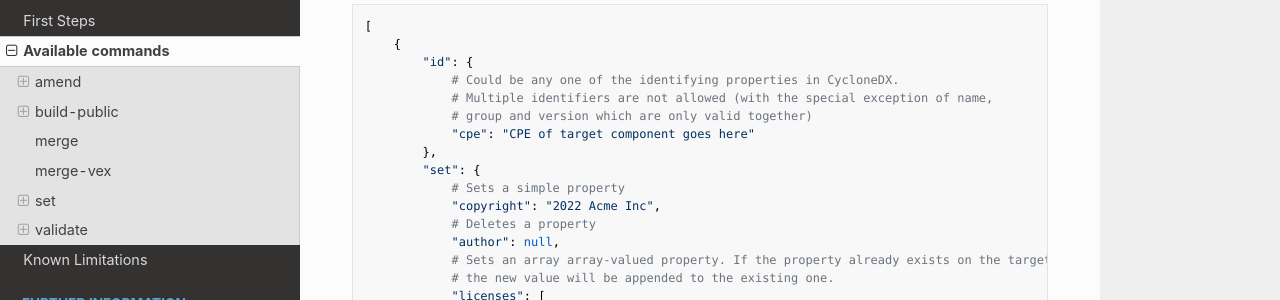
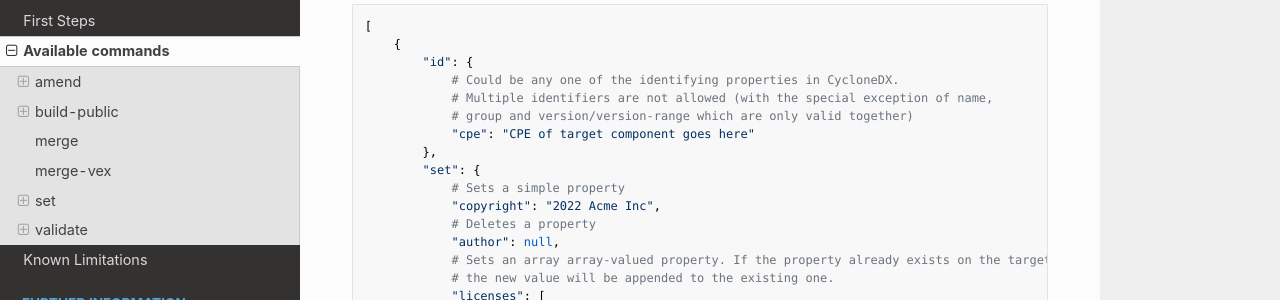
Before and after one commit to Festo-se/cyclonedx-editor-validator, an MkDocs documentation site: the page built from docs/available_commands.md, in a window 1280 px wide and 900 px high, scrolled down 8662 px. Shown: the part 151-451 px from the top of the window. Built offline with MkDocs 1.6.1, drawn with Linux system fonts in a browser that asks for light colours; nearby versions of some CDN libraries; some web fonts are replaced.

Commit message:
docs: fixes error from merge conflict

```diff
--- a/docs/available_commands.md
+++ b/docs/available_commands.md
@@ -296,7 +296,7 @@ When passing the targets, names and values in a file, the file must conform to t
             "id": {
                 # Could be any one of the identifying properties in CycloneDX.
                 # Multiple identifiers are not allowed (with the special exception of name,
-                # group and version which are only valid together)
+                # group and version/version-range which are only valid together)
                 "cpe": "CPE of target component goes here"
             },
             "set": {
```
